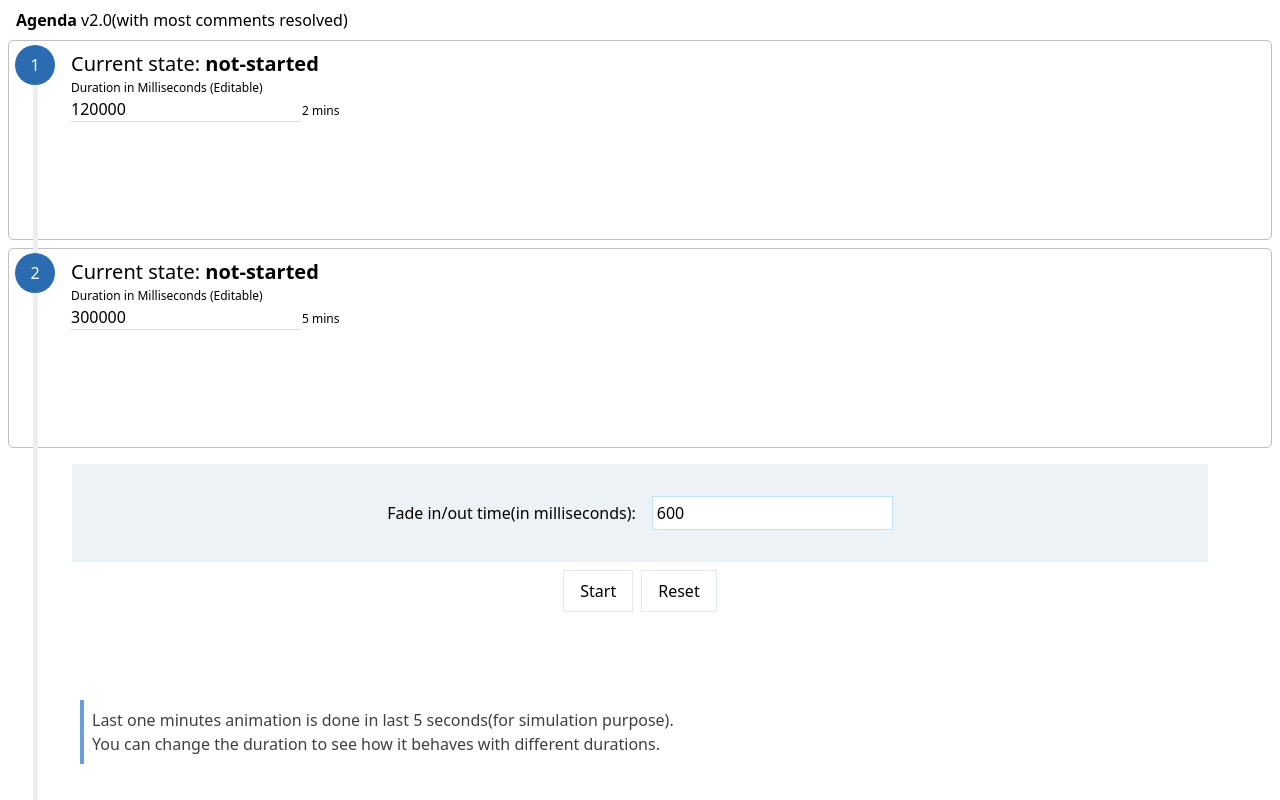
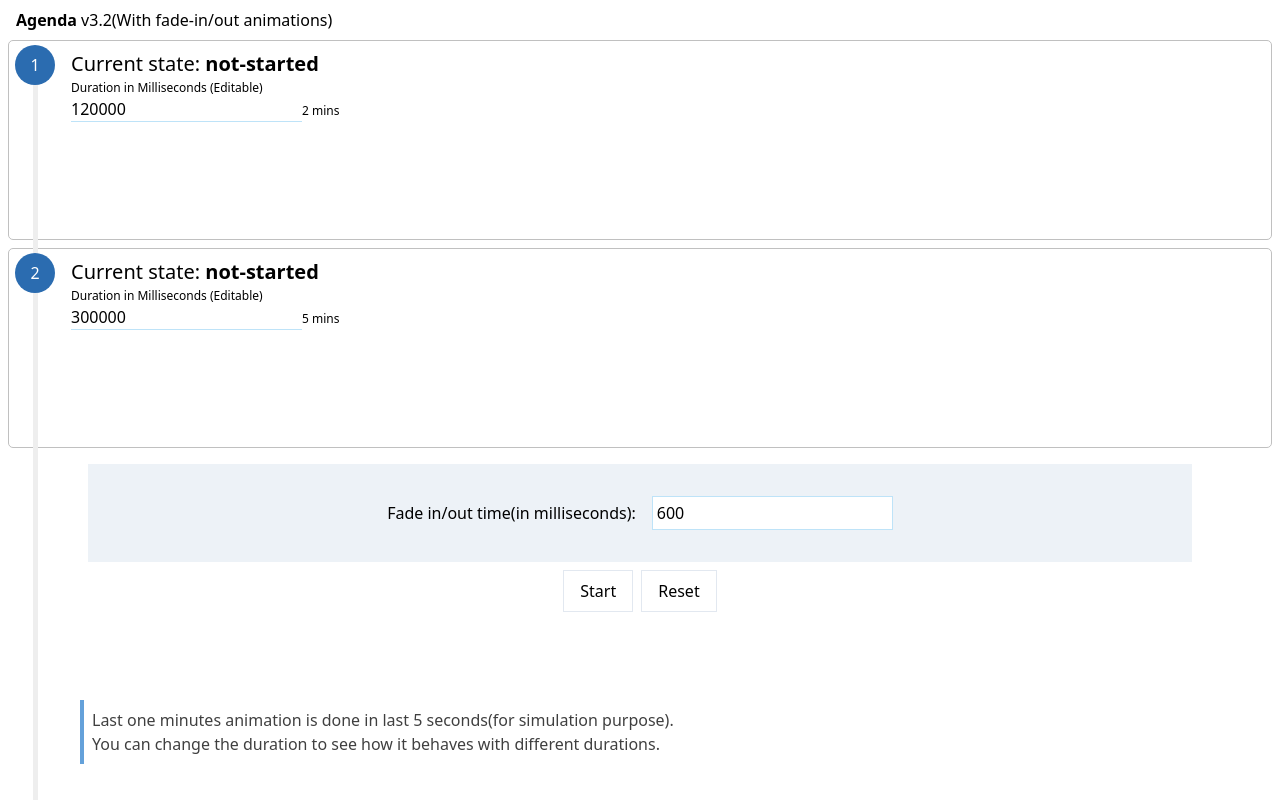
Before and after one commit to sharmajnu/angular-animations, an Angular app: page / in a window 1280 px wide. Built offline with nearby package versions, Linux system fonts and the light colour scheme.

Commit message:
Updated version number

```diff
--- a/src/app/app.component.html
+++ b/src/app/app.component.html
@@ -1,5 +1,5 @@
 <div class="p-2">
-    <span class="p-2"><b>Agenda</b> v2.0(with most comments resolved)</span>
+    <span class="p-2"><b>Agenda</b> v3.2(With fade-in/out animations)</span>
 
     <div class="ml-6 mt-12 line transparent" style="margin-left: 25px"></div>
 
@@ -8,7 +8,7 @@
     <app-agenda-item [duration]="duration2" itemNumber="2" [state]="state2" isLastItem="true" [fadeInTime]="fadeInTime">
     </app-agenda-item>
 
-    <div class="mx-16 bg-gray-200 p-8 mt-4 text-center">
+    <div class="mx-20 bg-gray-200 p-8 mt-4 text-center">
         <label>Fade in/out time(in milliseconds):</label>
         <input type="tel" class="border border-blue-200 focus:border-blue-600 ml-4 p-1" [(ngModel)]="fadeInTime" />
     </div>
```
